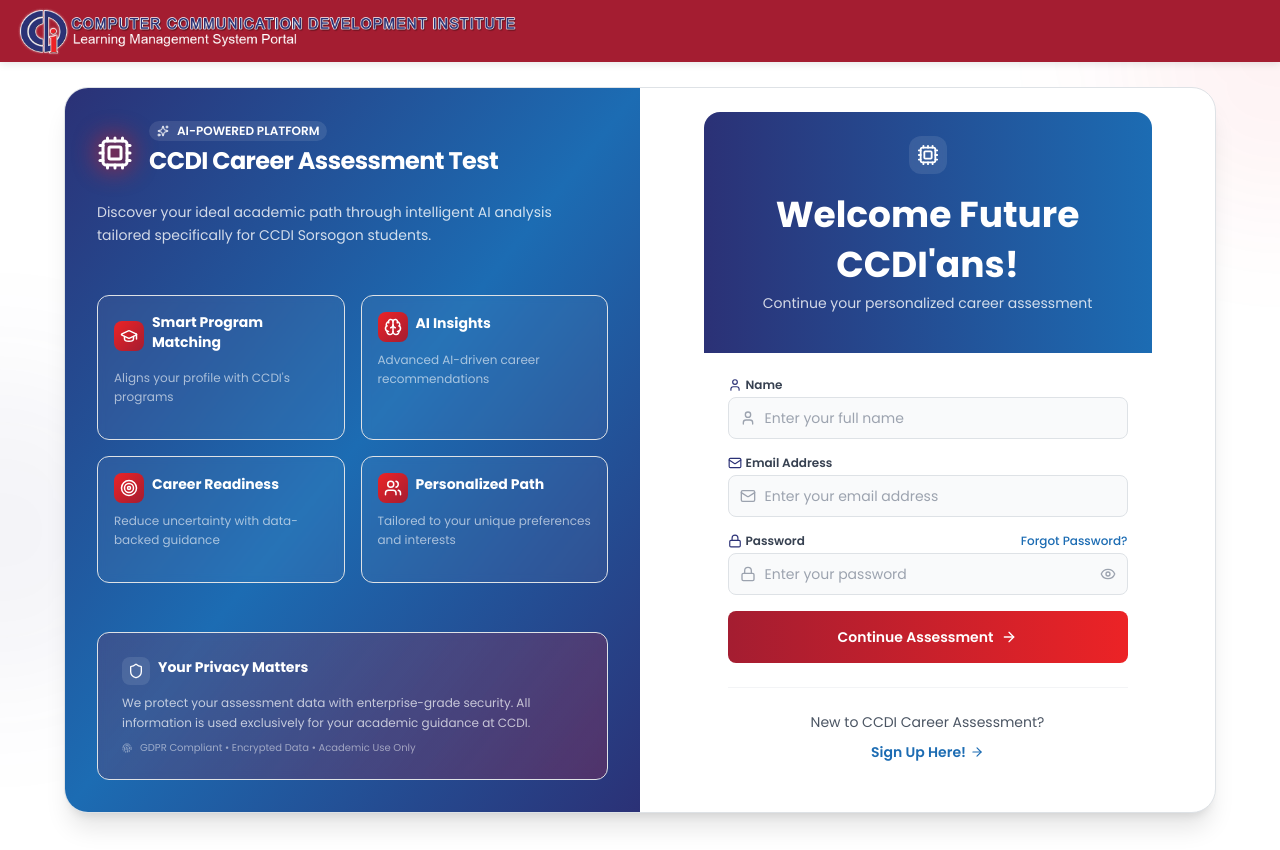
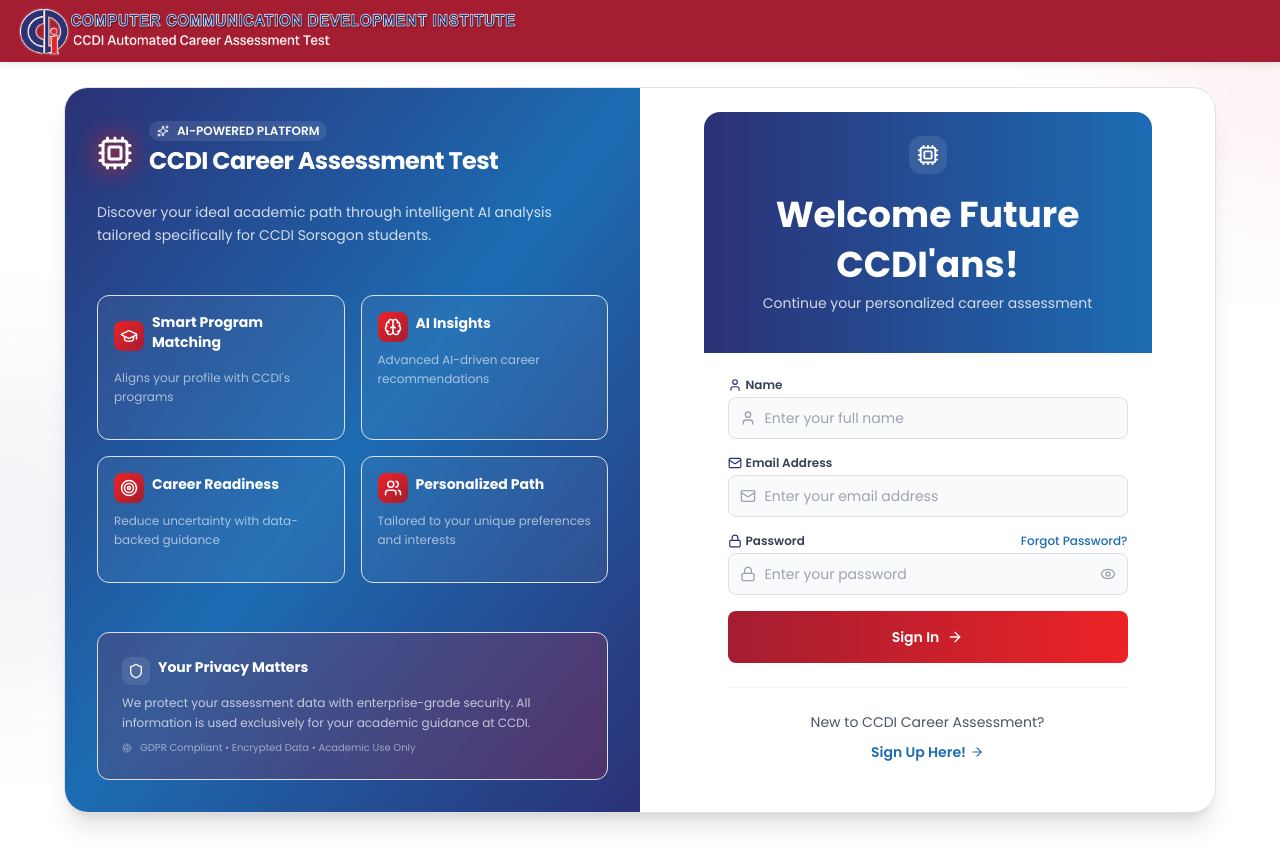
Before and after one commit to koala-bonjing/ccdi-career-assestment, a React (Vite) app in the folder frontend/: page /login in a window 1280 px wide. Built offline with nearby package versions, Linux system fonts and the light colour scheme; no server answers.

Commit message:
Refactor code structure for improved readability and maintainability

```diff
--- a/frontend/src/components/Auth/LoginForm/LoginForm.tsx
+++ b/frontend/src/components/Auth/LoginForm/LoginForm.tsx
@@ -491,7 +491,7 @@
                               </>
                             ) : (
                               <>
-                                <span>Continue Assessment</span>
+                                <span>Sign In</span>
                                 <ArrowRight
                                   size={16}
                                   className="group-hover:translate-x-1 transition-transform"
--- a/frontend/src/components/NavigationBarComponents/NavigationBar.tsx
+++ b/frontend/src/components/NavigationBarComponents/NavigationBar.tsx
@@ -2,7 +2,7 @@
   import { LogOut, Menu, X } from "lucide-react";
   import { useAuth } from "../../context/AuthContext";
   import { useNavigate } from "react-router-dom";
-  import LOGO from "../../assets/ccdi_banner1.png";
+  import LOGO from "../../assets/Group 1.png";
   import LOGO_Alt from "../../assets/logoCCDI.png";
   import "./NavigationBar.css";
   import { LogoutModal } from "../ui/modals/logout-modal";
```
Also changed, not shown: frontend/src/assets/Group 1.png (added).
